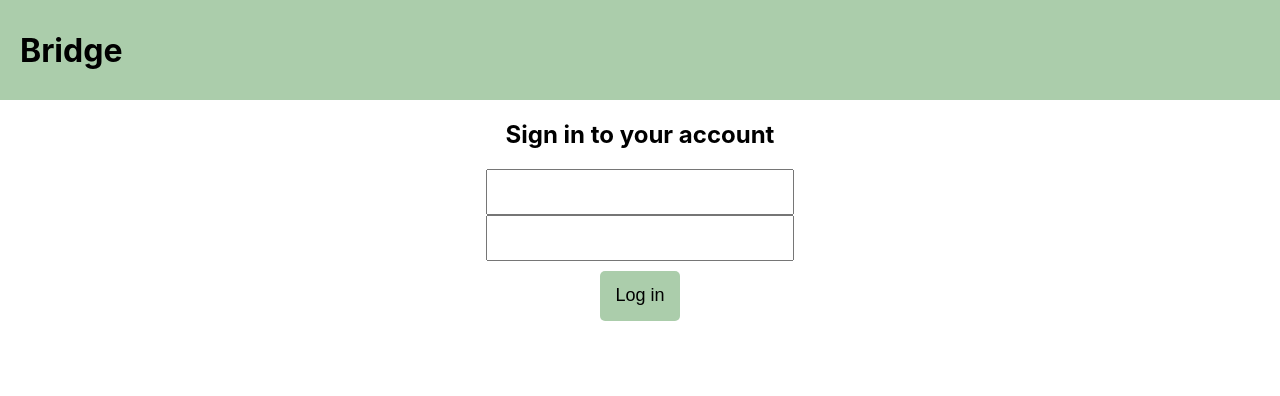
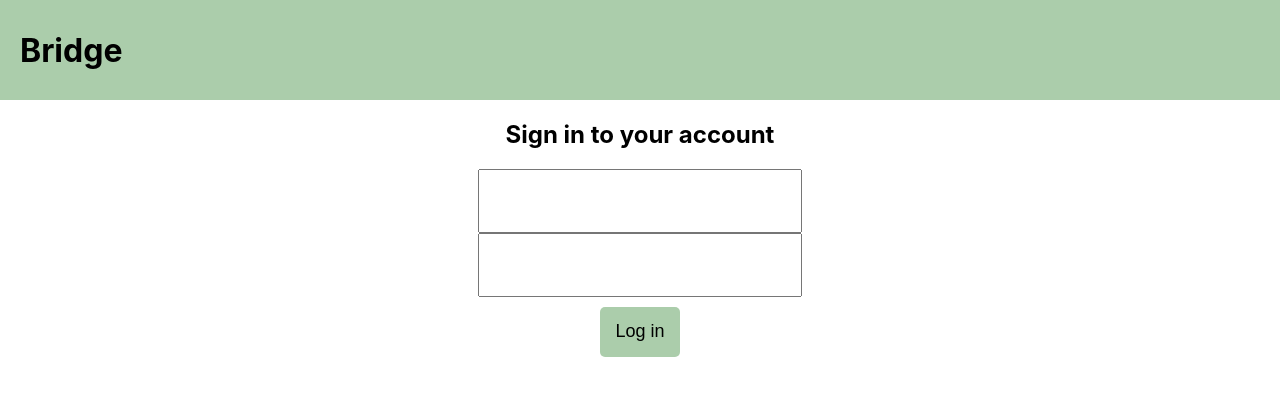
Before and after one commit to RomanYanul90/TestProjectV2, a React (Create React App) app: page /login in a window 1280 px wide. Shown: the top 396 px of the page. Built offline with nearby package versions, Linux system fonts and the light colour scheme.

Commit message:
minor style changes

```diff
--- a/src/components/Button/button.module.css
+++ b/src/components/Button/button.module.css
@@ -19,5 +19,5 @@
 }
 
 .button_play {
-    background-color: #90EE90;
+    background-color: #ABCDAB;
 }
--- a/src/components/LoginPage/LoginPage.module.css
+++ b/src/components/LoginPage/LoginPage.module.css
@@ -10,4 +10,6 @@
 .inputsContainer input{
     height: 40px;
     width: 300px;
+    padding: 10px;
+    font-size: 18px;
 }
```
